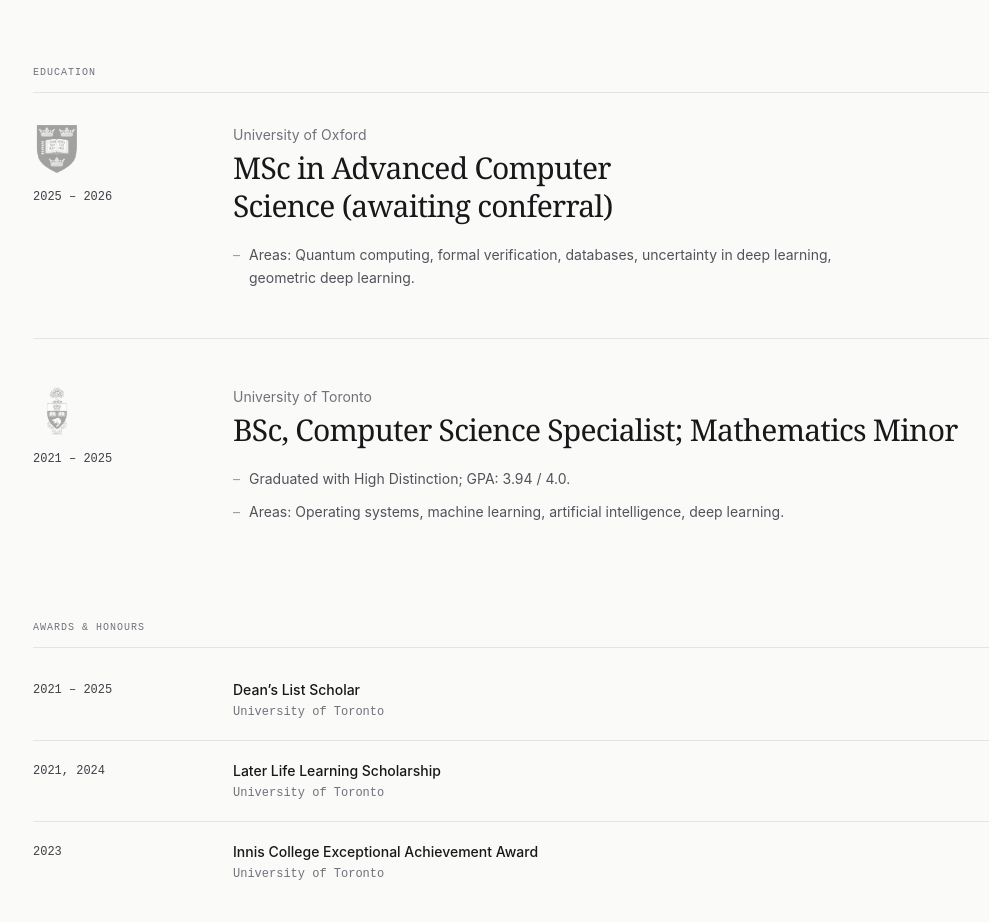
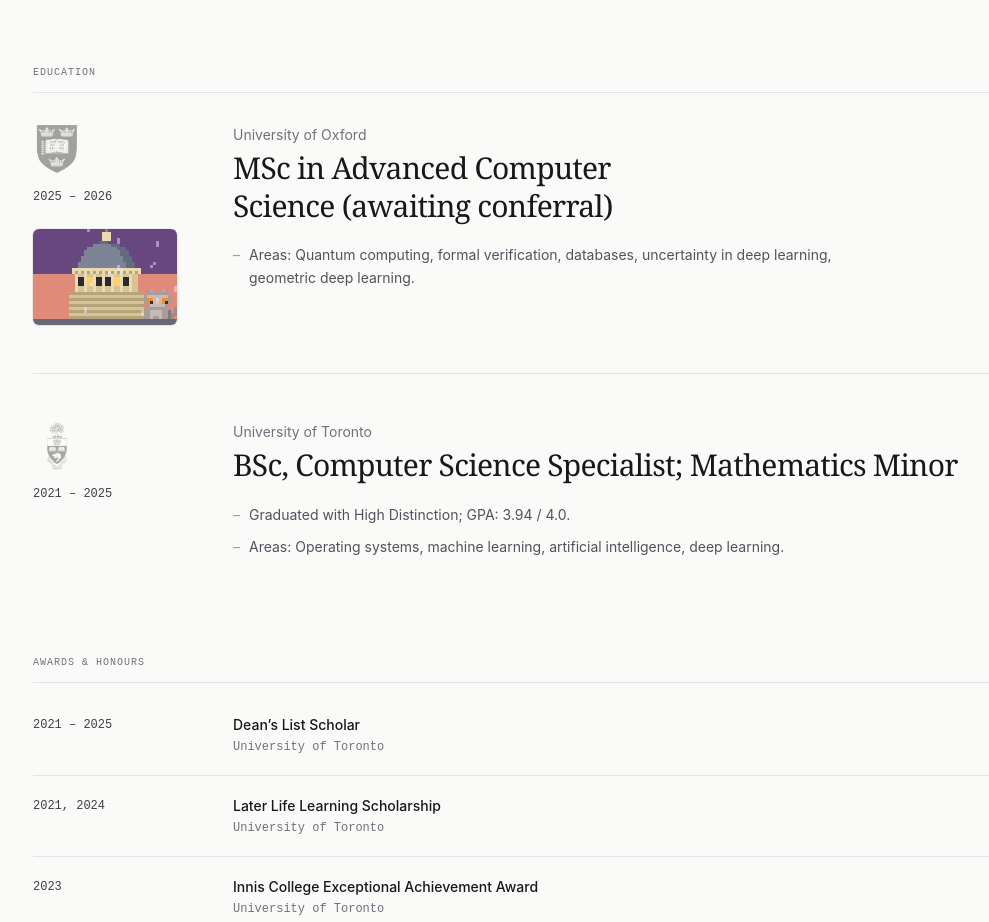
Before and after one commit to lance1416/portfolio, a React (Vite) app: page /research in a window 1280 px wide. Shown: the part 1020-1942 px from the top of the page, without its empty margins (127-1116 px from the left). Built offline with nearby package versions, Linux system fonts and the light colour scheme; a web font is replaced by a local one.

Commit message:
feat(research): the Radcliffe Camera in the drizzle, the cat beside it

```diff
--- /dev/null
+++ b/src/components/RadcliffeCamera.tsx
@@ -0,0 +1,33 @@
+import { HiddenCat } from '@/components/HiddenCat';
+import { PixelScene } from '@/components/PixelScene';
+import {
+  RADCLIFFE_CAT_BOX,
+  RADCLIFFE_H,
+  RADCLIFFE_LABEL,
+  RADCLIFFE_W,
+  radcliffe,
+} from '@/scene/radcliffe';
+
+/**
+ * Oxford's entry gets the Radcliffe Camera in the drizzle, the cat in its
+ * doorway. A row of its own on phones, under the dates on wider screens.
+ */
+export function RadcliffeCamera() {
+  return (
+    <div className="relative mt-4 basis-full md:mt-6 md:w-36">
+      <PixelScene
+        scene={radcliffe}
+        width={RADCLIFFE_W}
+        height={RADCLIFFE_H}
+        label={RADCLIFFE_LABEL}
+        className="h-24 w-36 rounded-md shadow-border"
+      />
+      <HiddenCat
+        spot="research"
+        box={RADCLIFFE_CAT_BOX}
+        sceneW={RADCLIFFE_W}
+        sceneH={RADCLIFFE_H}
+      />
+    </div>
+  );
+}
--- a/src/components/ResearchComponents.tsx
+++ b/src/components/ResearchComponents.tsx
@@ -1,3 +1,4 @@
+import type { ReactNode } from 'react';
 import type { AwardItem, EducationItem } from '@/data/research';
 import { cn } from '@/utils/cn';
 import { DashList } from './DashList';
@@ -10,12 +11,19 @@
  * A degree, laid out like a role on Experience: crest and dates in the rail,
  * institution, degree and details beside them.
  */
-export function EducationEntry({ item }: { item: EducationItem }) {
+export function EducationEntry({
+  item,
+  rail,
+}: {
+  item: EducationItem;
+  /** Something extra under the dates (Oxford's Radcliffe Camera). */
+  rail?: ReactNode;
+}) {
   return (
     <article
       className={cn(RAIL_GRID, ROW, 'group gap-5 py-12 first:pt-0 last:pb-0')}
     >
-      <div className="flex items-center gap-4 md:block">
+      <div className="flex flex-wrap items-center gap-x-4 md:block">
         {item.logoUrl && (
           <img
             src={item.logoUrl}
@@ -31,6 +39,7 @@
         <p className="font-mono text-xs tabular-nums text-zinc-700 dark:text-zinc-300">
           {item.period}
         </p>
+        {rail}
       </div>
 
       <div className="min-w-0">
--- a/src/pages/Research.tsx
+++ b/src/pages/Research.tsx
@@ -1,6 +1,7 @@
 import { CnotFigure } from '@/components/CnotFigure';
 import { Page, RAIL_GRID } from '@/components/Page';
 import { PageHeader } from '@/components/PageHeader';
+import { RadcliffeCamera } from '@/components/RadcliffeCamera';
 import { AwardRow, EducationEntry } from '@/components/ResearchComponents';
 import { Section } from '@/components/Section';
 import { SkillPill } from '@/components/SkillPill';
@@ -47,7 +48,12 @@
 
         <Section label="Education">
           {educationData.map((item) => (
-            <EducationEntry key={item.id} item={item} />
+            <EducationEntry
+              key={item.id}
+              item={item}
+              // The cat waits out Oxford's drizzle in the Radcliffe Camera.
+              rail={item.id === 'oxford' && <RadcliffeCamera />}
+            />
           ))}
         </Section>
 
--- /dev/null
+++ b/src/scene/radcliffe.ts
@@ -0,0 +1,142 @@
+/**
+ * Research's egg, under Oxford's dates: the Radcliffe Camera in the drizzle
+ * (Oxford's sky on Home drizzles too) — the lead dome and its lantern, the
+ * columned drum with a few windows lit, and the cat sitting beside it on
+ * the wet cobbles. Night in the dark theme, dusk in the light one.
+ */
+import { CAT_H, CAT_W, drawCat } from './cat';
+import {
+  type Box,
+  type Ctx,
+  layer,
+  type Mood,
+  type Particle,
+  particle,
+  px,
+  rand,
+  type SceneFactory,
+  step,
+} from './engine';
+import { pointerIn } from './pointer';
+
+export const RADCLIFFE_W = 48;
+export const RADCLIFFE_H = 32;
+
+const GROUND = 30;
+const CENTRE = 24;
+
+export const RADCLIFFE_CAT_BOX: Box = {
+  x: RADCLIFFE_W - CAT_W,
+  y: GROUND - CAT_H,
+  w: CAT_W,
+  h: CAT_H,
+};
+
+export const RADCLIFFE_LABEL =
+  'Pixel art: the Radcliffe Camera in Oxford on a drizzly evening, with a cat sitting beside it';
+
+interface Palette {
+  sky: [string, string];
+  stone: [face: string, shade: string, light: string];
+  lead: [string, string];
+  ground: string;
+  rain: string;
+}
+
+const PALETTES: Record<Mood, Palette> = {
+  night: {
+    sky: ['#0b1028', '#1c2350'],
+    stone: ['#8c8268', '#6a634f', '#a89c7c'],
+    lead: ['#525867', '#3d424e'],
+    ground: '#2a2b35',
+    rain: '#a7bbe8',
+  },
+  dusk: {
+    sky: ['#694781', '#e08a7a'],
+    stone: ['#d6c497', '#b5a379', '#eadaae'],
+    lead: ['#7d8496', '#646b7c'],
+    ground: '#6b6676',
+    rain: '#f1ecff',
+  },
+};
+
+const LIT = '#ffcf6e';
+
+function rect(ctx: Ctx, x: number, y: number, w: number, h: number, c: string) {
+  ctx.fillStyle = c;
+  ctx.fillRect(x, y, w, h);
+}
+
+function paint(ctx: Ctx, pal: Palette) {
+  for (let y = 0; y < GROUND; y++) {
+    rect(ctx, 0, y, RADCLIFFE_W, 1, y < GROUND / 2 ? pal.sky[0] : pal.sky[1]);
+  }
+
+  // The lantern on top, then the dome, shaded on its right.
+  rect(ctx, CENTRE - 1, 1, 3, 3, pal.stone[2]);
+  px(ctx, CENTRE, 0, pal.lead[0]);
+  for (let y = 4; y < 13; y++) {
+    const half = Math.round(Math.sqrt(81 - (13 - y) ** 2));
+    rect(ctx, CENTRE - half, y, half * 2 + 1, 1, pal.lead[0]);
+    rect(ctx, CENTRE + half - 2, y, 3, 1, pal.lead[1]);
+  }
+
+  // The balustrade, and the drum: columns with windows between, a few lit.
+  rect(ctx, 13, 13, 23, 2, pal.stone[2]);
+  for (let x = 14; x < 36; x += 2) px(ctx, x, 14, pal.stone[1]);
+  rect(ctx, 14, 15, 21, 6, pal.stone[0]);
+  for (let i = 0; i < 7; i++) {
+    const x = 14 + i * 3;
+    rect(ctx, x, 15, 1, 6, pal.stone[2]);
+    if (i < 6) rect(ctx, x + 1, 16, 2, 3, i === 1 || i === 4 ? LIT : '#2a2a33');
+  }
+
+  // The rusticated ground storey.
+  rect(ctx, 12, 21, 25, GROUND - 21, pal.stone[1]);
+  for (let y = 22; y < GROUND; y += 2) rect(ctx, 12, y, 25, 1, pal.stone[0]);
+
+  // Wet cobbles.
+  rect(ctx, 0, GROUND, RADCLIFFE_W, RADCLIFFE_H - GROUND, pal.ground);
+}
+
+export const radcliffe: SceneFactory = (ctx, mood) => {
+  const pal = PALETTES[mood];
+  ctx.imageSmoothingEnabled = false;
+  const backdrop = layer(RADCLIFFE_W, RADCLIFFE_H, (c) => paint(c, pal));
+  const drops: Particle[] = Array.from({ length: 14 }, () =>
+    particle(rand(0, RADCLIFFE_W + 8), rand(0, GROUND), -9, rand(26, 34), 99),
+  );
+  let t = 0;
+
+  return {
+    update(dt) {
+      t += dt;
+      step(drops, dt);
+      for (const d of drops) {
+        if (d.y < GROUND) continue;
+        d.x = rand(0, RADCLIFFE_W + 8);
+        d.y = rand(-4, 0);
+      }
+    },
+    render() {
+      ctx.globalAlpha = 1;
+      ctx.globalCompositeOperation = 'source-over';
+      ctx.drawImage(backdrop, 0, 0);
+
+      drawCat(
+        ctx,
+        RADCLIFFE_CAT_BOX.x,
+        RADCLIFFE_CAT_BOX.y,
+        t,
+        pointerIn(ctx.canvas),
+      );
+
+      ctx.globalAlpha = 0.45;
+      for (const d of drops) {
+        px(ctx, d.x, d.y, pal.rain);
+        px(ctx, d.x + 0.3, d.y - 1, pal.rain);
+      }
+      ctx.globalAlpha = 1;
+    },
+  };
+};
```
Also changed, not shown: 1 other file (tests, documents, lock files or other folders).
